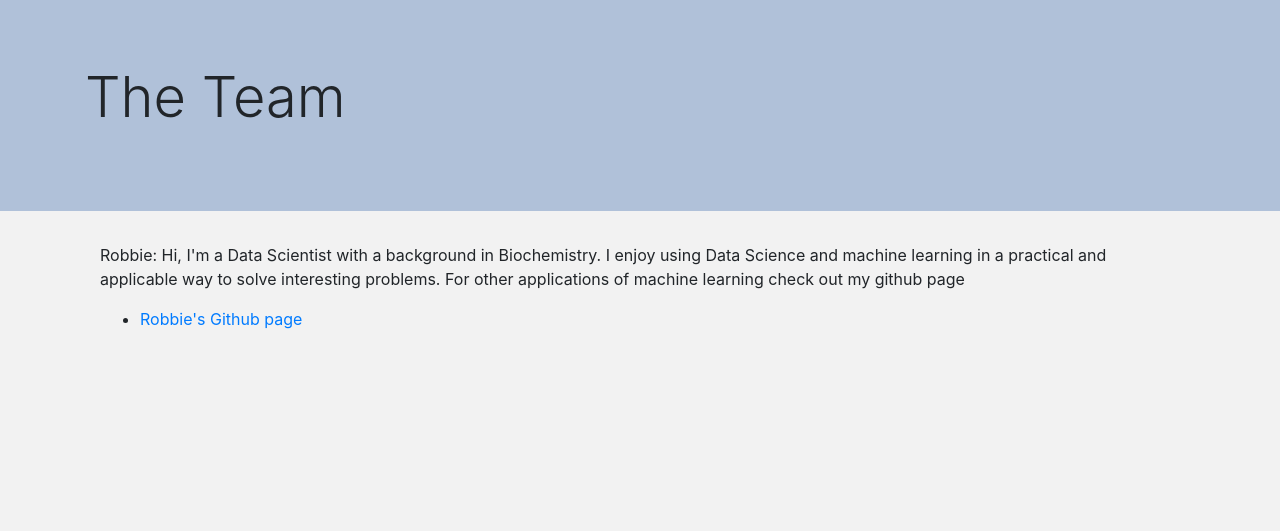
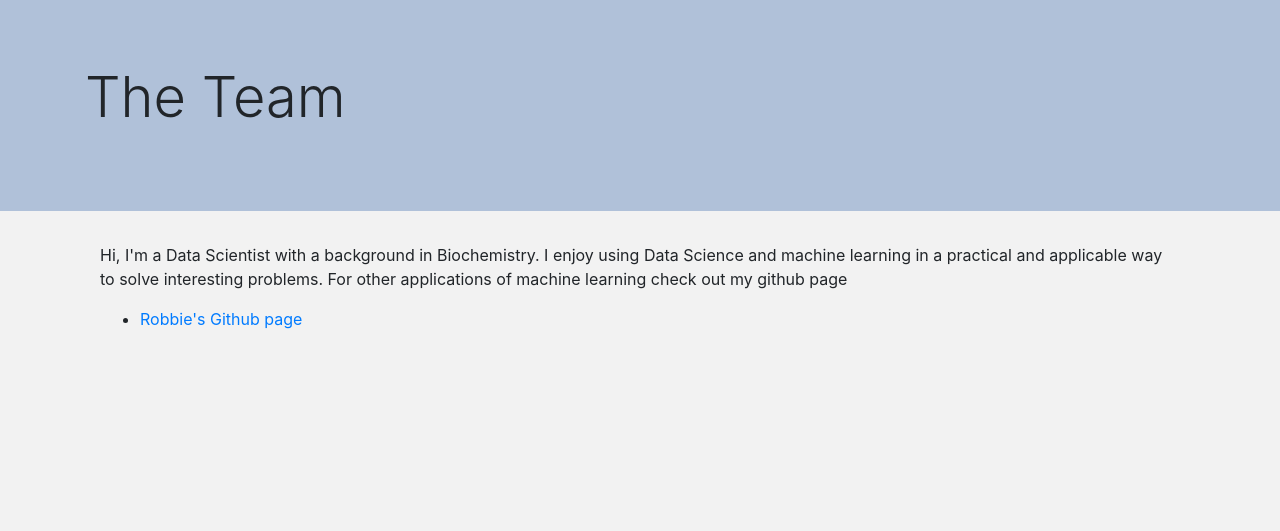
Before and after one commit to Robbie632/archeoApp_basic, a Flask app: page /about_the_developer in a window 1280 px wide. Shown: the part 76-607 px from the top of the page. Run offline with Flask 2, Linux system fonts and the light colour scheme; parts of the project's set-up code (start-up, migrations or seed data) failed here and were passed over; some libraries are stand-ins or nearby versions.

Commit message:
minor change to about the dev page

```diff
--- a/app/templates/about_the_developer.html
+++ b/app/templates/about_the_developer.html
@@ -19,7 +19,7 @@
   </div>
 </div>
 <div style = "margin-left: 100px; margin-right: 100px;">
-	<p>Robbie: Hi, I'm a Data Scientist with a background in Biochemistry. I enjoy using Data Science and machine learning in a practical and applicable way to solve interesting problems. For other applications of machine learning check out my github page</p>
+	<p>Hi, I'm a Data Scientist with a background in Biochemistry. I enjoy using Data Science and machine learning in a practical and applicable way to solve interesting problems. For other applications of machine learning check out my github page</p>
 
 
 	<ul>
```
